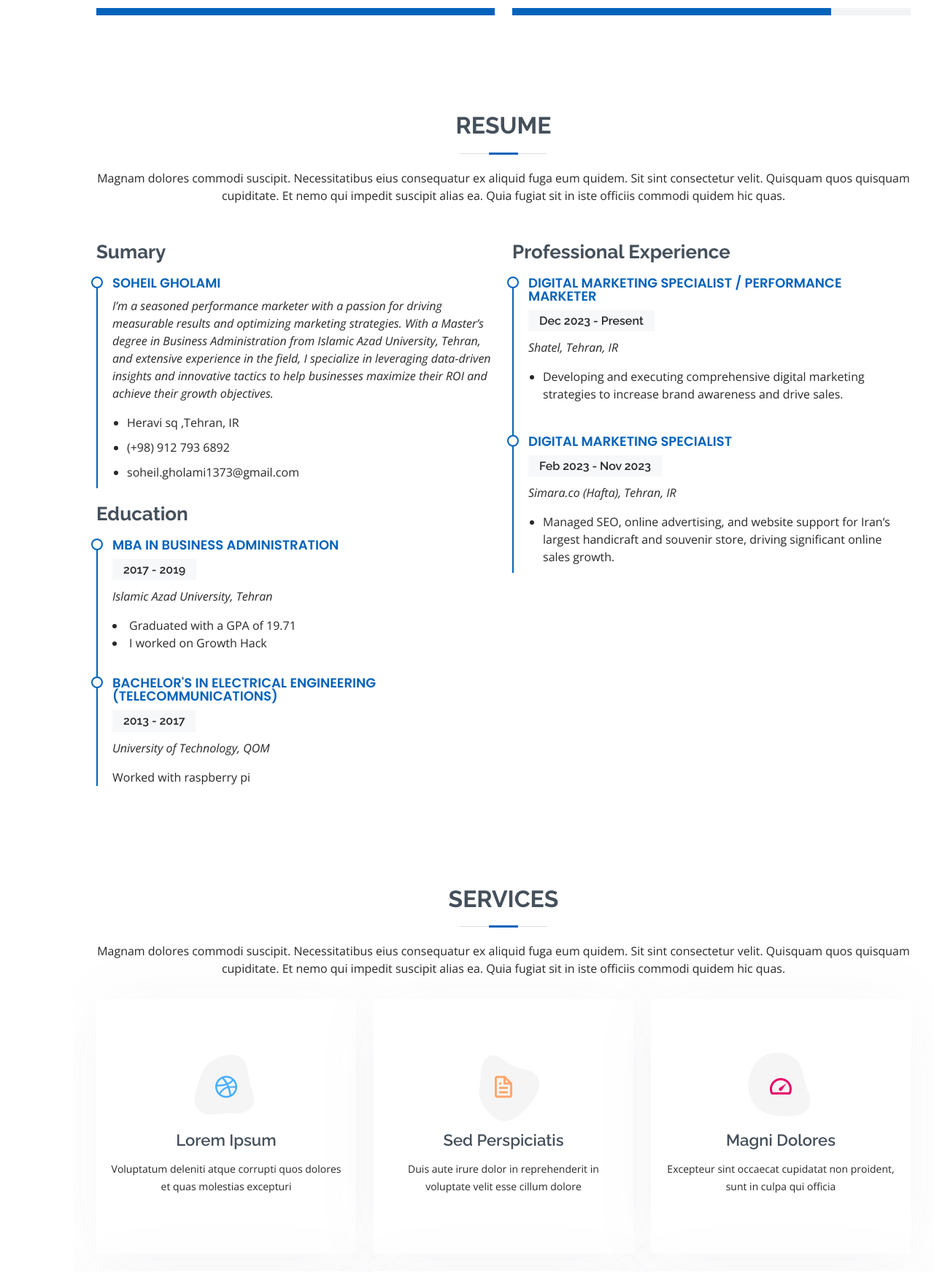
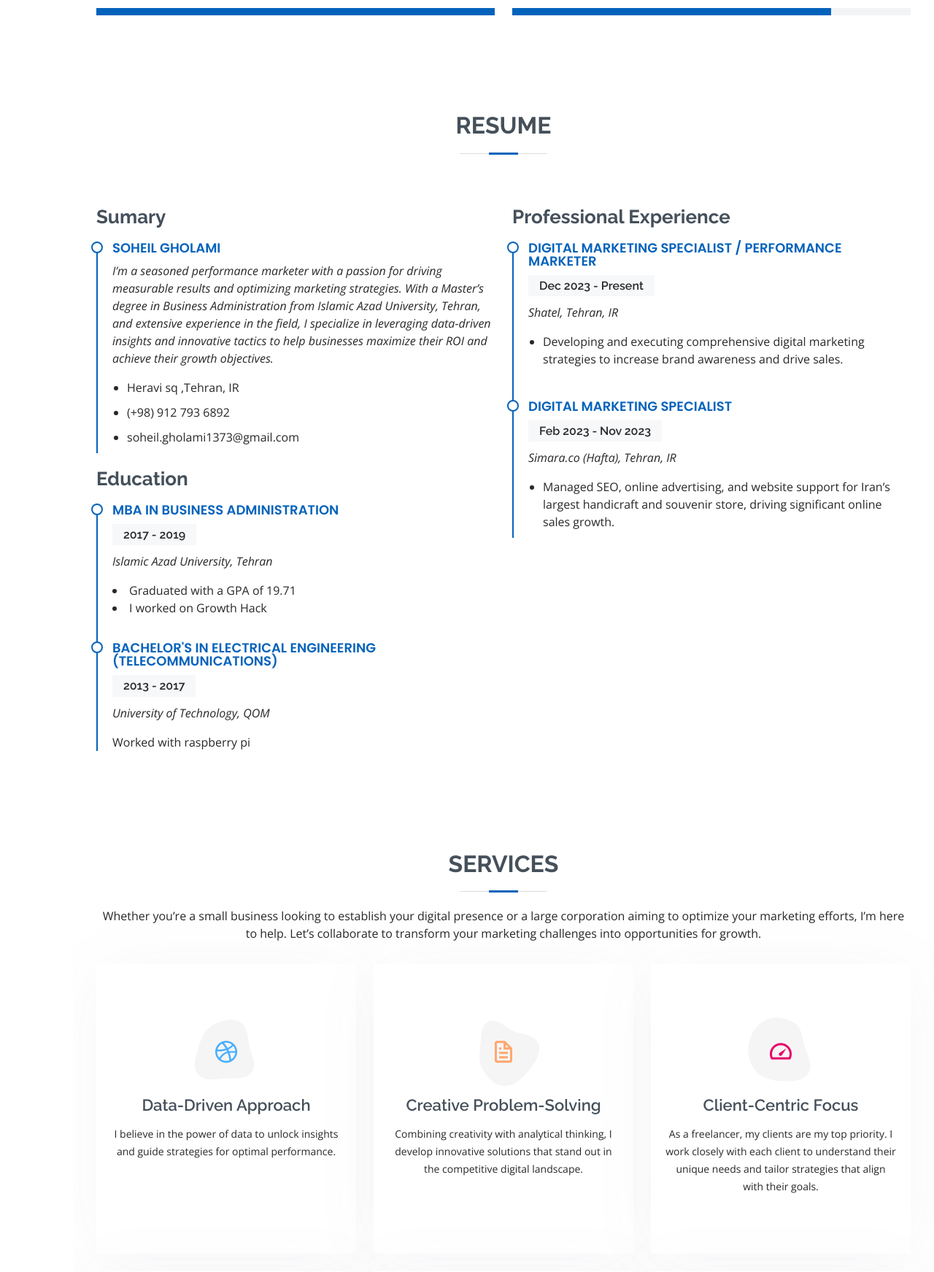
Before and after one commit to soliran/maktab1, a Django app: page / in a window 1280 px wide. Shown: the part 2491-4234 px from the top of the page at 73% size. Run offline with Django 3.2, Linux system fonts and the light colour scheme; some libraries are stand-ins or nearby versions.

Commit message:
Update index.html

```diff
--- a/templates/index.html
+++ b/templates/index.html
@@ -256,7 +256,7 @@
         <div class="container" data-aos="fade-up">
           <div class="section-title">
             <h2>Resume</h2>
-            <p>Magnam dolores commodi suscipit. Necessitatibus eius consequatur ex aliquid fuga eum quidem. Sit sint consectetur velit. Quisquam quos quisquam cupiditate. Et nemo qui impedit suscipit alias ea. Quia fugiat sit in iste officiis commodi quidem hic quas.</p>
+            <!--<p>Magnam dolores commodi suscipit. Necessitatibus eius consequatur ex aliquid fuga eum quidem. Sit sint consectetur velit. Quisquam quos quisquam cupiditate. Et nemo qui impedit suscipit alias ea. Quia fugiat sit in iste officiis commodi quidem hic quas.</p>-->
           </div>
 
           <div class="row">
@@ -327,7 +327,7 @@
         <div class="container" data-aos="fade-up">
           <div class="section-title">
             <h2>Services</h2>
-            <p>Magnam dolores commodi suscipit. Necessitatibus eius consequatur ex aliquid fuga eum quidem. Sit sint consectetur velit. Quisquam quos quisquam cupiditate. Et nemo qui impedit suscipit alias ea. Quia fugiat sit in iste officiis commodi quidem hic quas.</p>
+            <p>Whether you’re a small business looking to establish your digital presence or a large corporation aiming to optimize your marketing efforts, I’m here to help. Let’s collaborate to transform your marketing challenges into opportunities for growth.</p>
           </div>
 
           <div class="row">
@@ -339,8 +339,8 @@
                   </svg>
                   <i class="bx bxl-dribbble"></i>
                 </div>
-                <h4><a href="">Lorem Ipsum</a></h4>
-                <p>Voluptatum deleniti atque corrupti quos dolores et quas molestias excepturi</p>
+                <h4><a href="">Data-Driven Approach</a></h4>
+                <p>I believe in the power of data to unlock insights and guide strategies for optimal performance.</p>
               </div>
             </div>
 
@@ -352,8 +352,8 @@
                   </svg>
                   <i class="bx bx-file"></i>
                 </div>
-                <h4><a href="">Sed Perspiciatis</a></h4>
-                <p>Duis aute irure dolor in reprehenderit in voluptate velit esse cillum dolore</p>
+                <h4><a href="">Creative Problem-Solving</a></h4>
+                <p>Combining creativity with analytical thinking, I develop innovative solutions that stand out in the competitive digital landscape.</p>
               </div>
             </div>
 
@@ -365,8 +365,8 @@
                   </svg>
                   <i class="bx bx-tachometer"></i>
                 </div>
-                <h4><a href="">Magni Dolores</a></h4>
-                <p>Excepteur sint occaecat cupidatat non proident, sunt in culpa qui officia</p>
+                <h4><a href="">Client-Centric Focus</a></h4>
+                <p>As a freelancer, my clients are my top priority. I work closely with each client to understand their unique needs and tailor strategies that align with their goals.</p>
               </div>
             </div>
 
@@ -378,8 +378,8 @@
                   </svg>
                   <i class="bx bx-layer"></i>
                 </div>
-                <h4><a href="">Nemo Enim</a></h4>
-                <p>At vero eos et accusamus et iusto odio dignissimos ducimus qui blanditiis</p>
+                <h4><a href="">Proven Results</a></h4>
+                <p>My strategies have consistently delivered significant improvements in key performance metrics for my clients, helping them achieve their marketing objectives efficiently.</p>
               </div>
             </div>
 
@@ -391,8 +391,8 @@
                   </svg>
                   <i class="bx bx-slideshow"></i>
                 </div>
-                <h4><a href="">Dele Cardo</a></h4>
-                <p>Quis consequatur saepe eligendi voluptatem consequatur dolor consequuntur</p>
+                <h4><a href="">Analytical Skills</a></h4>
+                <p>My expertise extends to advanced data analytics, using tools like Google Analytics, Google Tag Manager, and SEMrush to track performance, identify trends, and make data-informed decisions.</p>
               </div>
             </div>
 
@@ -404,8 +404,8 @@
                   </svg>
                   <i class="bx bx-arch"></i>
                 </div>
-                <h4><a href="">Divera Don</a></h4>
-                <p>Modi nostrum vel laborum. Porro fugit error sit minus sapiente sit aspernatur</p>
+                <h4><a href="">Technical Proficiency</a></h4>
+                <p>In addition to my marketing skills, I am proficient in programming with Python, SQL, and have experience with frameworks like Django, enabling me to manage databases and enhance marketing strategies with advanced technical solutions.</p>
               </div>
             </div>
           </div>
```
